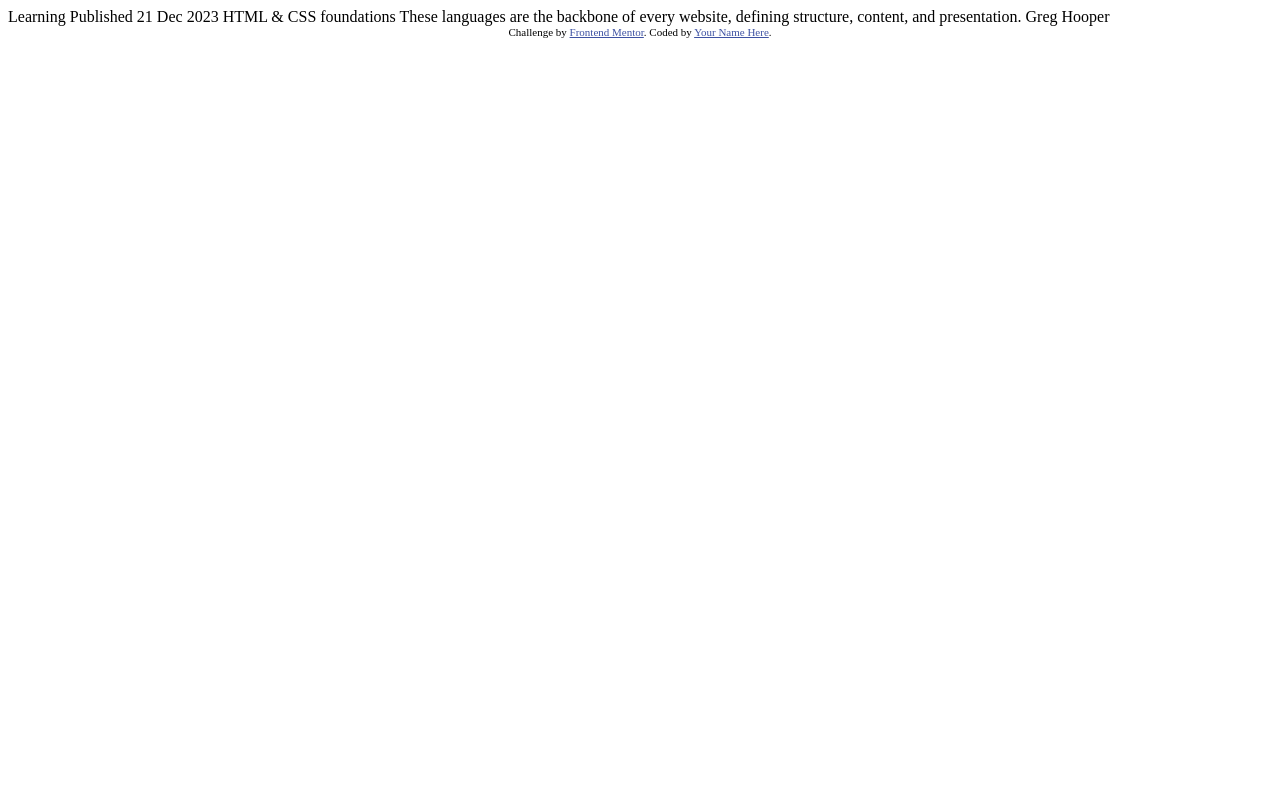
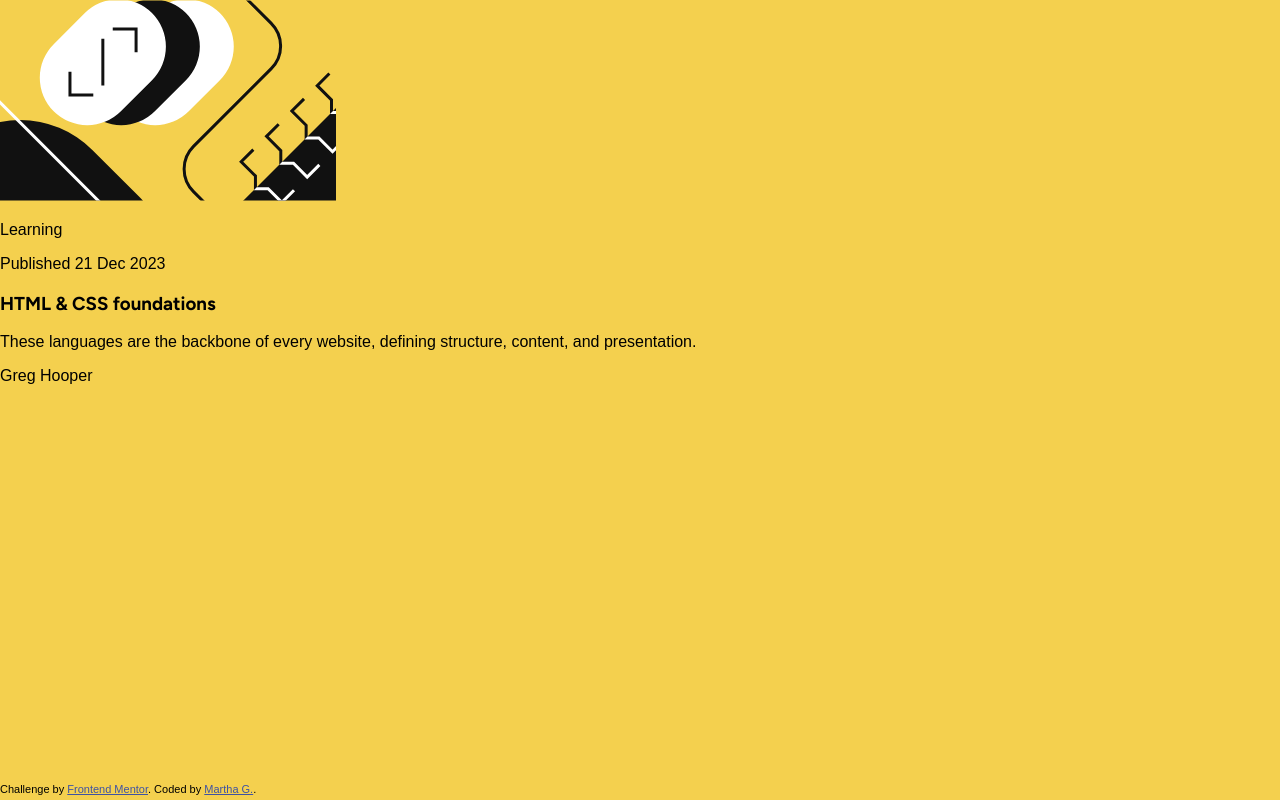
Before and after one commit to margga88/Blog-preview-card, a plain HTML site: page index.html in a window 1280 px wide. Drawn offline with Linux system fonts and the light colour scheme; a web font is replaced by a local one.

Commit message:
Css file added and index.html structural modification

```diff
--- a/index.html
+++ b/index.html
@@ -5,30 +5,44 @@
   <meta name="viewport" content="width=device-width, initial-scale=1.0"> <!-- displays site properly based on user's device -->
 
   <link rel="icon" type="image/png" sizes="32x32" href="./assets/images/favicon-32x32.png">
+  <link rel="preconnect" href="https://fonts.googleapis.com">
+  <link rel="preconnect" href="https://fonts.gstatic.com" crossorigin>
+  <link href="https://fonts.googleapis.com/css2?family=Figtree:ital,wght@0,300..900;1,300..900&display=swap" rel="stylesheet">
 
-  <title>Frontend Mentor | Blog preview card</title>
+  <link rel="stylesheet" href="./styles.css">
 
-  <!-- Feel free to remove these styles or customise in your own stylesheet 👍 -->
-  <style>
-    .attribution { font-size: 11px; text-align: center; }
-    .attribution a { color: hsl(228, 45%, 44%); }
-  </style>
+  <title>Frontend Mentor | Blog preview card by @margga88</title>
+
 </head>
 <body>
+  <main>
+    <section class="card">
+      <div id="img-wrapper">
+        <img src="./assets/images/illustration-article.svg" alt="Blog preview image">
+      </div>
 
-  Learning
+      <article>
+        <p class="tag">Learning</p>
 
-  Published 21 Dec 2023
+        <p class="publish-date">Published 21 Dec 2023</p>
+      </article>
 
-  HTML & CSS foundations
+      <article>
+        <h1>HTML & CSS foundations</h1>
 
-  These languages are the backbone of every website, defining structure, content, and presentation.
+        <p>These languages are the backbone of every website, defining structure, content, and presentation.</p>
 
-  Greg Hooper
+        <p class="author-name">Greg Hooper</p>
+      </article>
 
-  <div class="attribution">
-    Challenge by <a href="https://www.frontendmentor.io?ref=challenge" rel= "noopener" target="_blank">Frontend Mentor</a>.
-    Coded by <a href="#">Your Name Here</a>.
-  </div>
+    </section>
+  </main>
+
+  <footer>
+    <div class="attribution">
+      Challenge by <a href="https://www.frontendmentor.io?ref=challenge" rel= "noopener" target="_blank">Frontend Mentor</a>.
+      Coded by <a href="#">Martha G.</a>.
+    </div>
+  </footer>
 </body>
 </html>
--- /dev/null
+++ b/styles.css
@@ -0,0 +1,73 @@
+/* latin-ext */
+@font-face {
+    font-family: 'Figtree';
+    font-style: italic;
+    font-weight: 300 900;
+    src: url(https://fonts.gstatic.com/s/figtree/v7/_Xmu-HUzqDCFdgfMm4GNAa5o_ik.woff2) format('woff2');
+    unicode-range: U+0100-02BA, U+02BD-02C5, U+02C7-02CC, U+02CE-02D7, U+02DD-02FF, U+0304, U+0308, U+0329, U+1D00-1DBF, U+1E00-1E9F, U+1EF2-1EFF, U+2020, U+20A0-20AB, U+20AD-20C0, U+2113, U+2C60-2C7F, U+A720-A7FF;
+}
+/* latin */
+@font-face {
+    font-family: 'Figtree';
+    font-style: italic;
+    font-weight: 300 900;
+    src: url(https://fonts.gstatic.com/s/figtree/v7/_Xmu-HUzqDCFdgfMm4GND65o.woff2) format('woff2');
+    unicode-range: U+0000-00FF, U+0131, U+0152-0153, U+02BB-02BC, U+02C6, U+02DA, U+02DC, U+0304, U+0308, U+0329, U+2000-206F, U+20AC, U+2122, U+2191, U+2193, U+2212, U+2215, U+FEFF, U+FFFD;
+}
+/* latin-ext */
+@font-face {
+    font-family: 'Figtree';
+    font-style: normal;
+    font-weight: 300 900;
+    src: url(https://fonts.gstatic.com/s/figtree/v7/_Xms-HUzqDCFdgfMm4q9DbZs.woff2) format('woff2');
+    unicode-range: U+0100-02BA, U+02BD-02C5, U+02C7-02CC, U+02CE-02D7, U+02DD-02FF, U+0304, U+0308, U+0329, U+1D00-1DBF, U+1E00-1E9F, U+1EF2-1EFF, U+2020, U+20A0-20AB, U+20AD-20C0, U+2113, U+2C60-2C7F, U+A720-A7FF;
+}
+/* latin */
+@font-face {
+    font-family: 'Figtree';
+    font-style: normal;
+    font-weight: 300 900;
+    src: url(https://fonts.gstatic.com/s/figtree/v7/_Xms-HUzqDCFdgfMm4S9DQ.woff2) format('woff2');
+    unicode-range: U+0000-00FF, U+0131, U+0152-0153, U+02BB-02BC, U+02C6, U+02DA, U+02DC, U+0304, U+0308, U+0329, U+2000-206F, U+20AC, U+2122, U+2191, U+2193, U+2212, U+2215, U+FEFF, U+FFFD;
+}
+
+
+html {
+    font-size: 16px;
+    font-family: 'Figtree', sans-serif;
+}
+
+body {
+    display: flex;
+    min-height: 100vh;
+    min-width: 375px;
+    background-color: hsl(47, 88%, 63%);
+    box-sizing: border-box;
+    margin: 0;
+}
+
+main {
+    height: 100%;
+}
+
+.attribution {
+    font-size: 11px;
+    text-align: center;
+}
+
+.attribution a {
+    color: hsl(228, 45%, 44%);
+}
+
+footer {
+    position: absolute;
+    bottom: 5px;
+}
+
+
+@media screen and (min-width: 1440px) {
+
+    body {
+        min-width: 1440px;
+    }
+}
```
